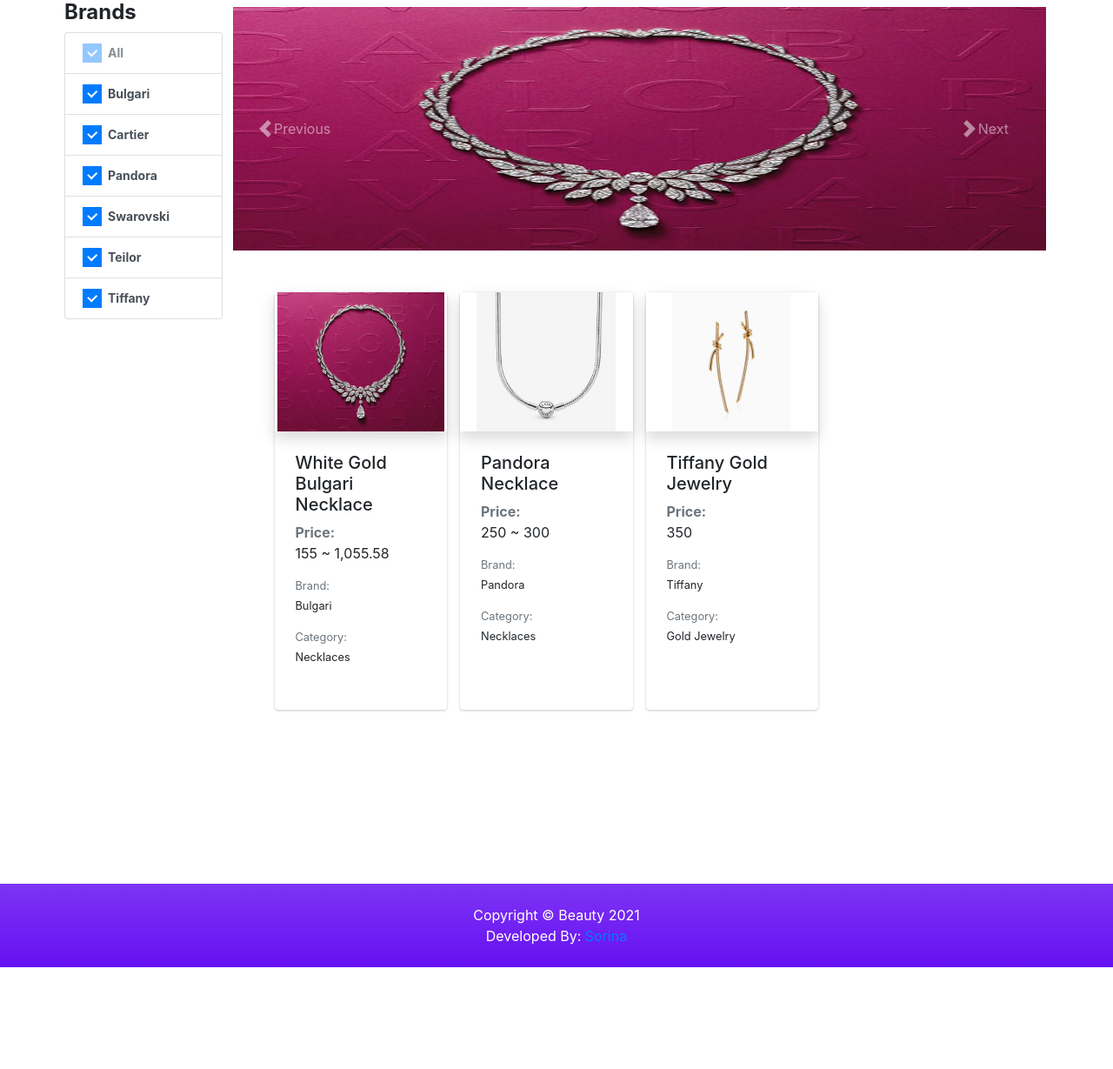
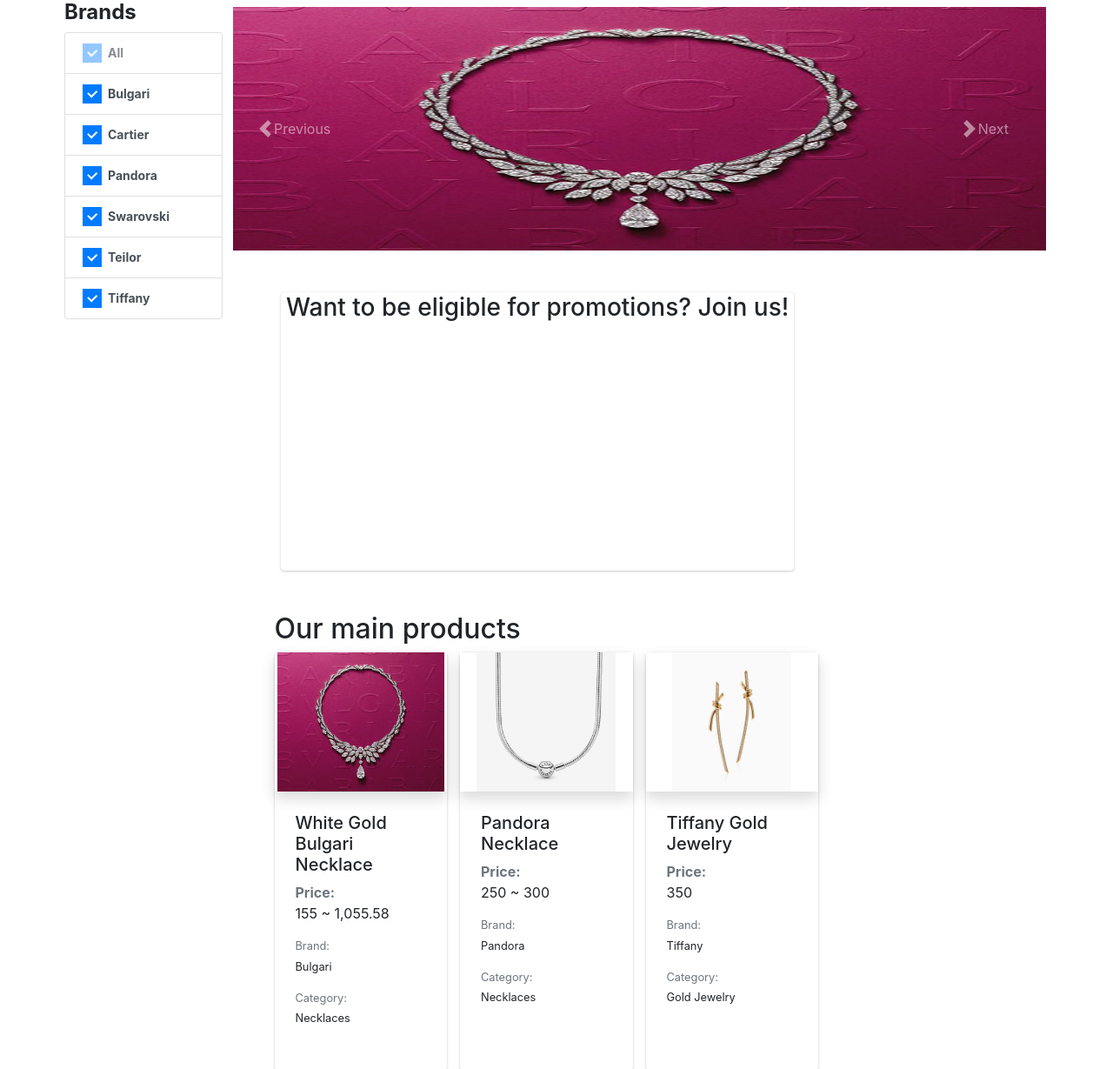
Before and after one commit to albu-alex/jewelry-website, a PHP site: page /cbpos/ in a window 1280 px wide. Shown: the part 80-1309 px from the top of the page at 87% size. Before the commit the page ends 1192 px from the top, so only its background shows below. Run offline with PHP 8.4, Linux system fonts and the light colour scheme; data comes from the database, SQL or seed files in the repository; some libraries are stand-ins or nearby versions.

Commit message:
Pause before last feature

```diff
--- a/home.php
+++ b/home.php
@@ -73,6 +73,14 @@
                 </div>
             </div>
             <div class="container px-4 px-lg-5 mt-5">
+                <div class="col mb-5" style="width: 60vw">
+                    <button style="height: 40vh"
+                       class="card product-item text-reset text-decoration-none"
+                       id="login-btn">
+                        <h3>Want to be eligible for promotions? Join us!</h3>
+                    </button>
+                </div>
+                <h2 class="fw-normal">Our main products</h2>
                 <div class="row gx-4 gx-lg-4 row-cols-md-3 row-cols-xl-4 ">
                     <?php
                         $where = "";
@@ -172,5 +180,8 @@
             _filter()
         })
     })
-
+    $('#login-btn').click(function(){
+        console.log("it works")
+        uni_modal("","login.php")
+    })
 </script>
```
